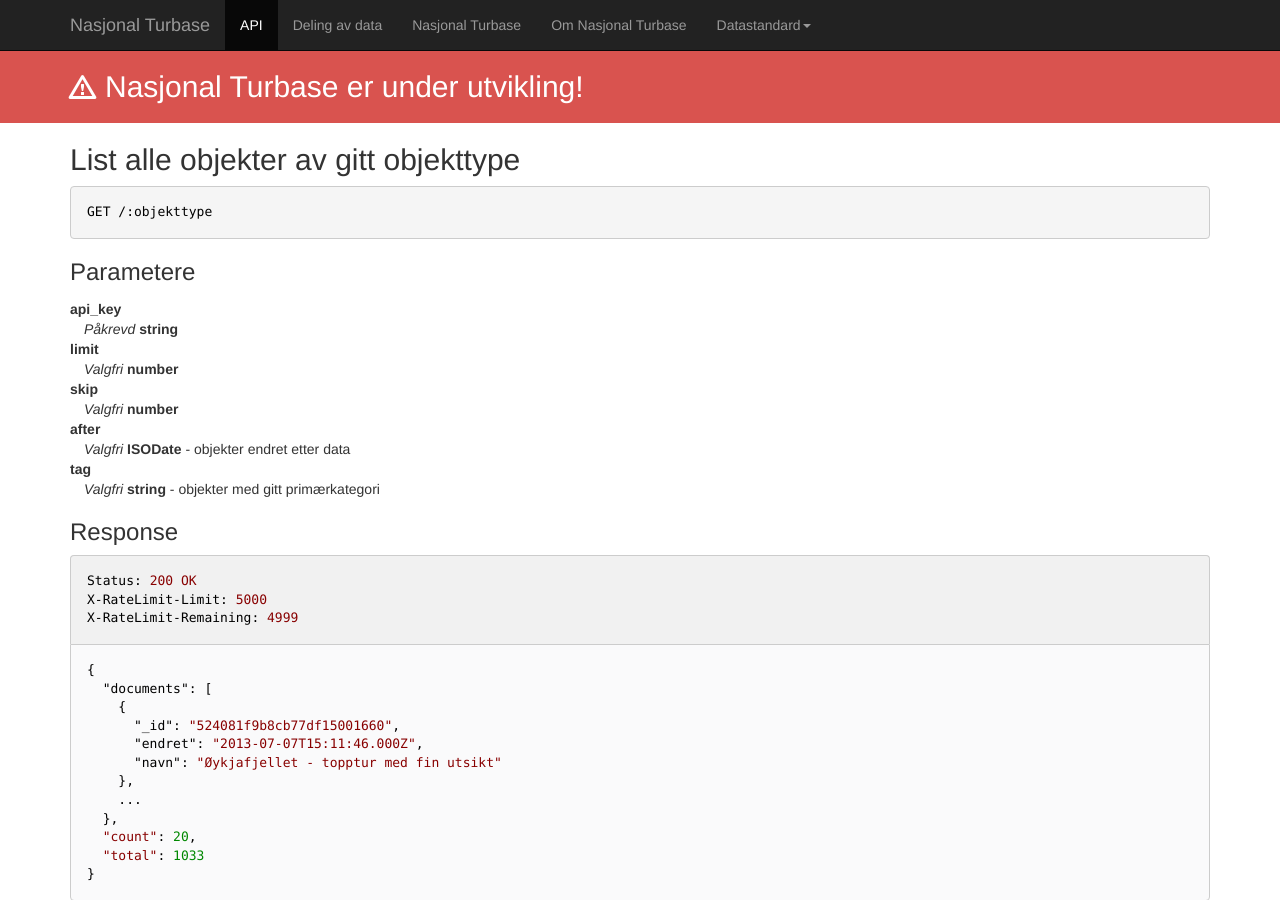
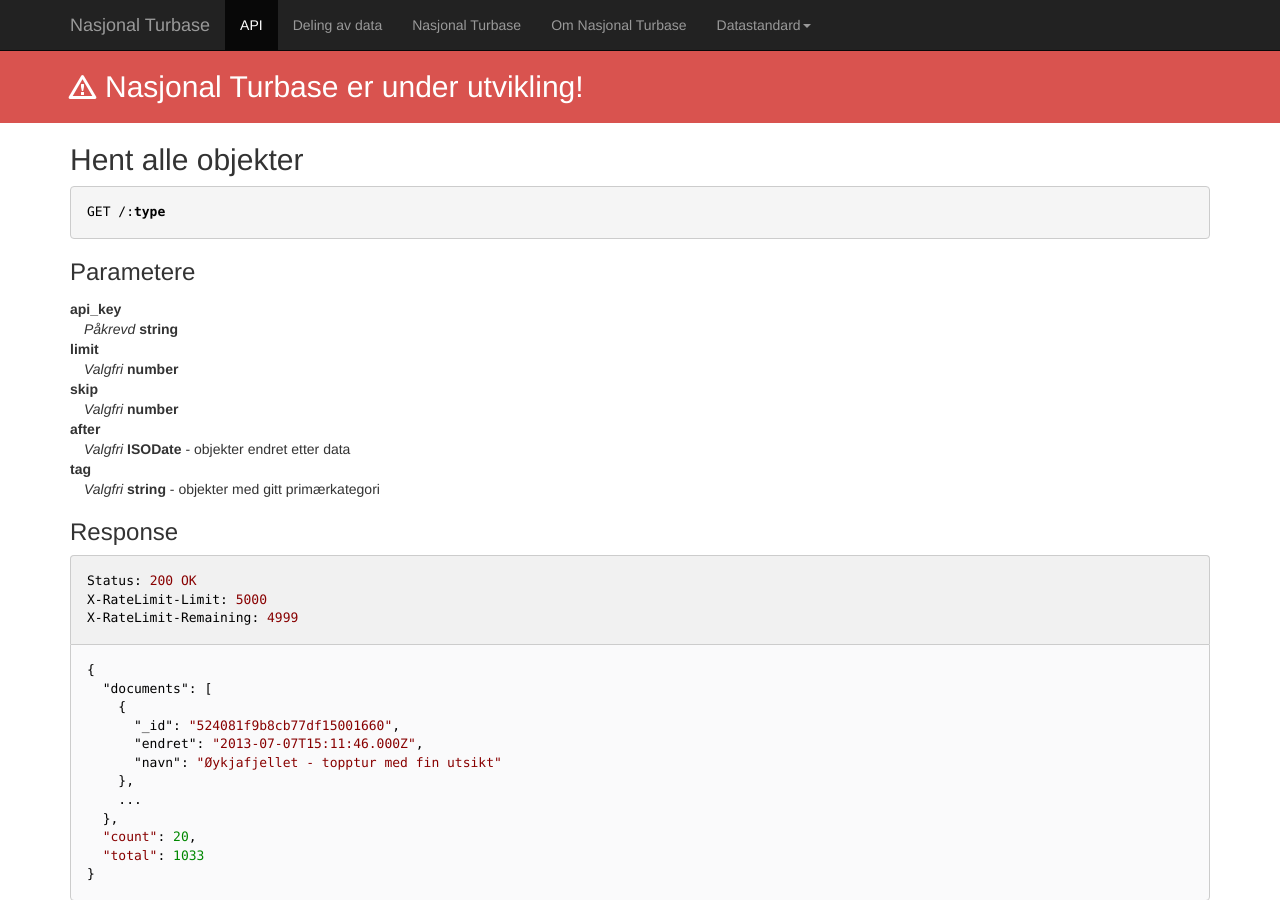
Before and after one commit to Turbasen/www.nasjonalturbase.no, a Jekyll site: the page built from api.html, in a window 1280 px wide and 900 px high. Built offline with Jekyll 4.4.1, drawn with Linux system fonts in a browser that asks for light colours; nearby versions of some CDN libraries; Markdown is read by kramdown in place of the engine named in the settings.

Commit message:
Rename GET /:objekttype to GET /:type

```diff
--- a/_data/api.yml
+++ b/_data/api.yml
@@ -1,5 +1,5 @@
-- title: List alle objekter av gitt objekttype
-  request: GET /:objekttype
+- title: Hent alle objekter
+  request: GET /:type
   params: !!omap
     - name: api_key
       requ: P&aring;krevd
```
